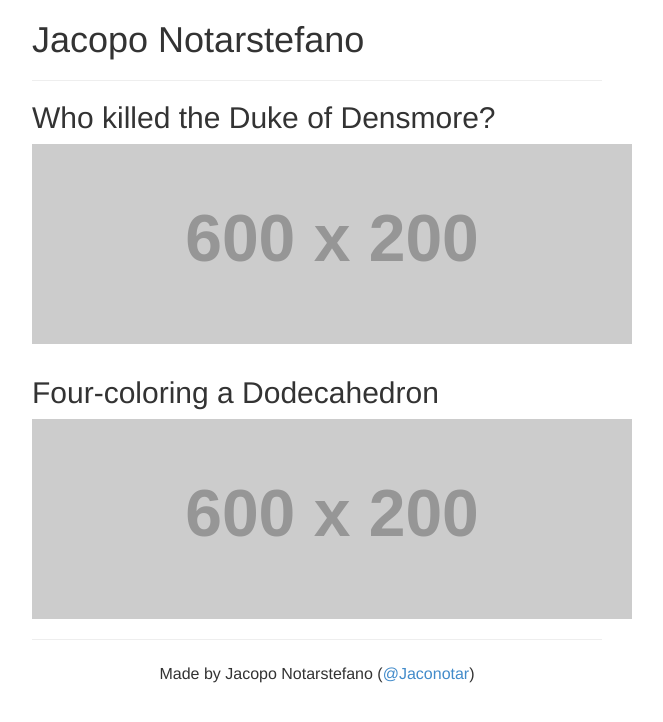
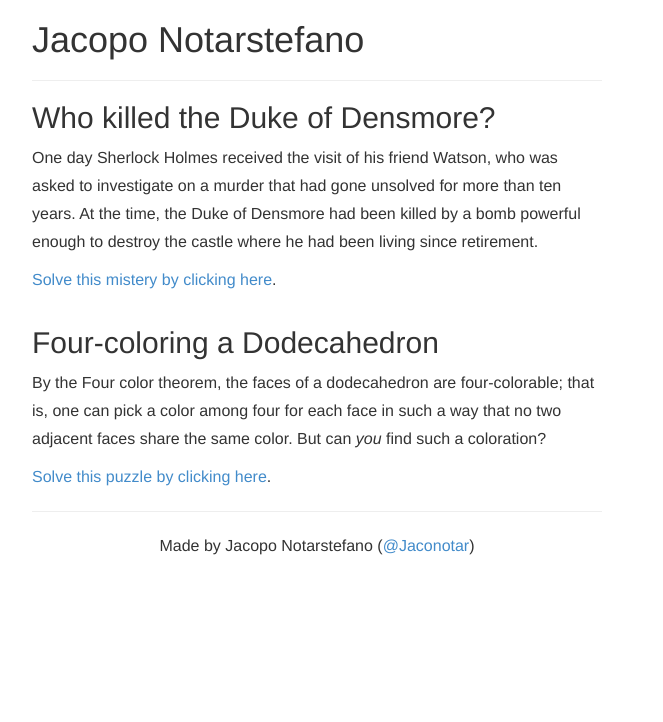
Before and after one commit to jacquerie/jacquerie.github.com, a plain HTML site: page index.html in a window 1280 px wide. Shown: the whole page, without its empty margins (323-986 px from the left). Drawn offline with Linux system fonts and the light colour scheme; placeholder pictures from the web are drawn by us.

Commit message:
Fix: other pages are now linked.

```diff
--- a/index.html
+++ b/index.html
@@ -16,13 +16,24 @@
       <div class="main">
         <div class="project">
           <h2>Who killed the Duke of Densmore?</h2>
-          <img src="http://placehold.it/600x200" />
-          <p class="description"></p>
+          <div class="description">
+            <p>One day Sherlock Holmes received the visit of his friend Watson,
+              who was asked to investigate on a murder that had gone unsolved
+              for more than ten years. At the time, the Duke of Densmore had
+              been killed by a bomb powerful enough to destroy the castle where
+              he had been living since retirement.</p>
+            <p><a href="duke">Solve this mistery by clicking here</a>.</p>
+          </div>
         </div>
         <div class="project">
           <h2>Four-coloring a Dodecahedron</h2>
-          <img src="http://placehold.it/600x200" />
-          <p class="description"></p>
+          <div class="description">
+            <p>By the Four color theorem, the faces of a dodecahedron are
+              four-colorable; that is, one can pick a color among four for each
+              face in such a way that no two adjacent faces share the same color.
+              But can <em>you</em> find such a coloration?</p>
+            <p><a href="dodeca">Solve this puzzle by clicking here</a>.</p>
+          </div>
         </div>
       </div>
       <footer>
```
